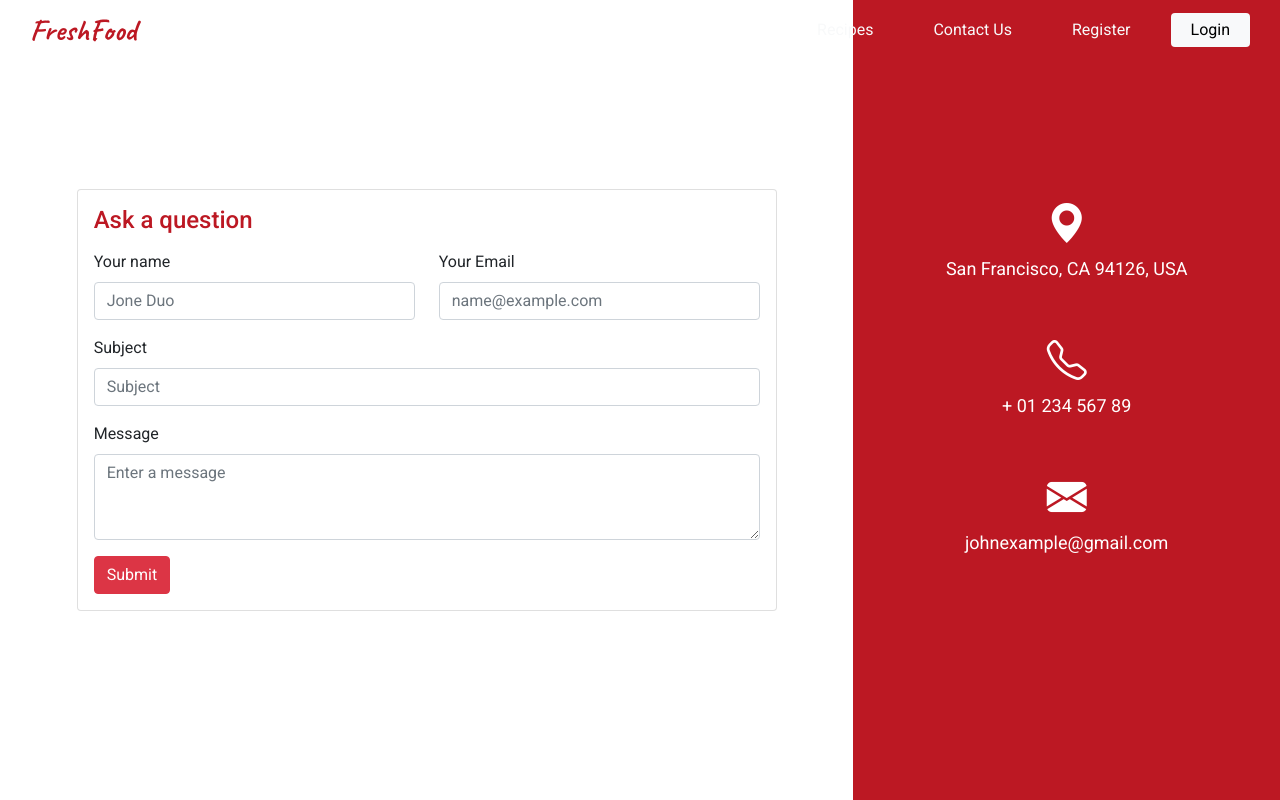
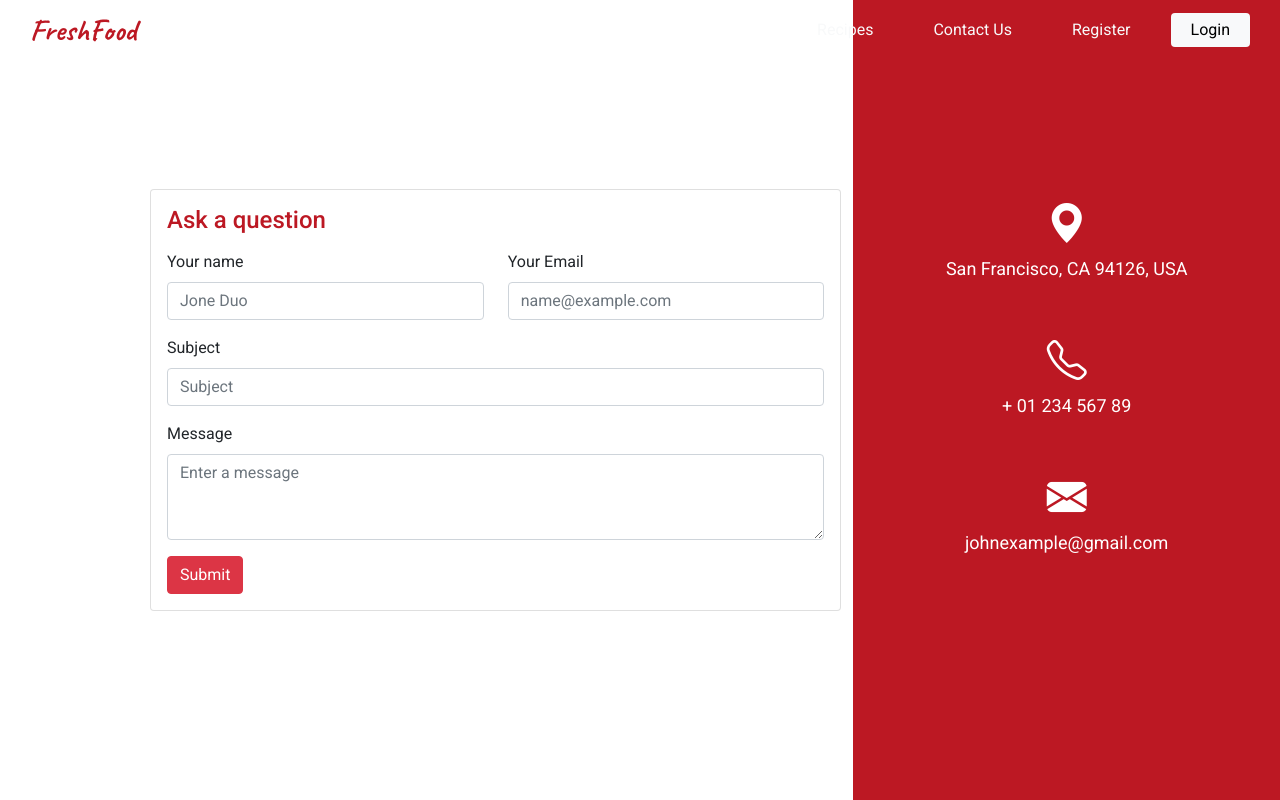
Before and after one commit to RajnishKatharotiya/ecommerce-cegep, a React (Create React App) app: page /contact-us in a window 1280 px wide. Built offline with nearby package versions, Linux system fonts and the light colour scheme.

Commit message:
Updated style of contact

```diff
--- a/src/Components/ContactUs/style.css
+++ b/src/Components/ContactUs/style.css
@@ -16,9 +16,8 @@
 
 div.contact-us-hero_form-box {
     display: flex;
-    flex-direction: column;
-    justify-content: center;
     align-items: center;
+    padding-left: 150px;
 }
 
 
--- a/src/Components/Recipes/index.js
+++ b/src/Components/Recipes/index.js
@@ -10,12 +10,15 @@ import RecipeCard from './RecipeCard';
 
 
 const Recipes = () => {
+    // filters list
     const [categories, setCategories] = useState([]);
     const [ingredients, setIngredients] = useState([]);
     const [areas, setAreas] = useState([]);
+    // current selected filters
     const [selectedCategory, setSelectedCategory] = useState('');
     const [selectedIngredient, setSelectedIngredient] = useState('');
     const [selectedArea, setSelectedArea] = useState('');
+    // filtered recipes
     const [filteredRecipes, setFilteredRecipes] = useState([]);
     const [loading, setLoading] = useState(false);
 
```
